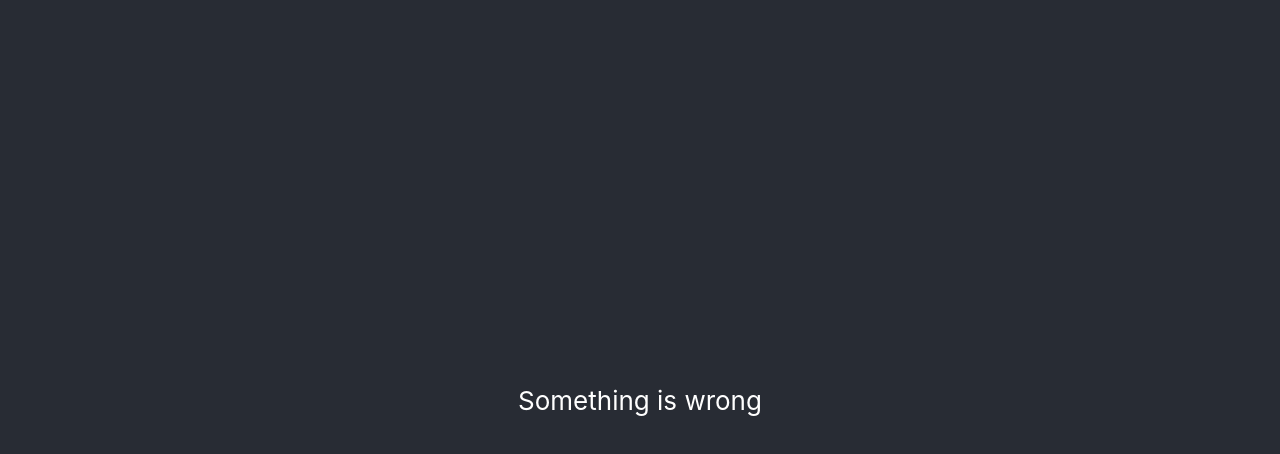
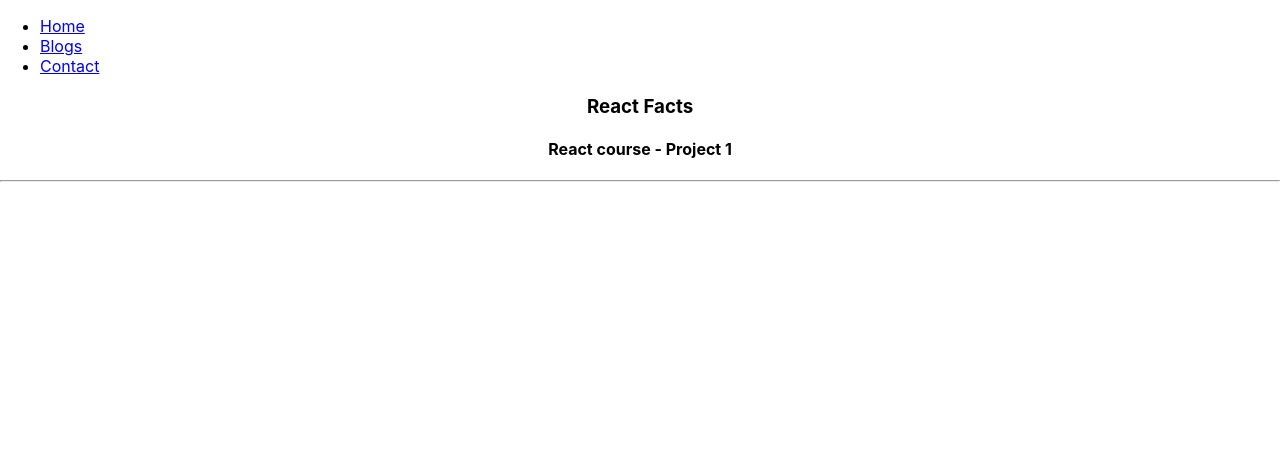
Before and after one commit to LNR14/react-course, a React (Create React App) app: page / in a window 1280 px wide. Shown: the top 454 px of the page. Built offline with nearby package versions, Linux system fonts and the light colour scheme.

Commit message:
Added pages
React router dom and added pages.

```diff
--- a/package.json
+++ b/package.json
@@ -39,6 +39,7 @@
     ]
   },
   "devDependencies": {
-    "gh-pages": "^4.0.0"
+    "gh-pages": "^4.0.0",
+    "react-router-dom": "^6.8.1"
   }
 }
--- a/src/App.js
+++ b/src/App.js
@@ -1,14 +1,23 @@
 import logo from './logo.svg';
+import ReactDOM from "react-dom/client";
+import { BrowserRouter, Routes, Route } from "react-router-dom";
+import Layout from "./pages/Layout";
+import FirstPage from './pages/FirstPage';
+import NoPage from "./pages/NoPage";
 import './App.css';
 
-function App() {
+export default function App() {
   return (
-    <div className="App">
-      <header className="App-header">
-        Something is wrong
-      </header>
-    </div>
+    <BrowserRouter>
+      <Routes>
+        <Route path="/" element={<Layout />}>
+          <Route index element={<FirstPage />} />
+          <Route path="*" element={<NoPage />} />
+        </Route>
+      </Routes>
+    </BrowserRouter>
   );
 }
 
-export default App;
+const root = ReactDOM.createRoot(document.getElementById('root'));
+root.render(<App />);
--- a/src/pages/FirstPage.js
+++ b/src/pages/FirstPage.js
@@ -1,5 +1,4 @@
-import logo from './logo.svg';
-import './App.css';
+import React from 'react';
 
 export default function FirstPage() {
   return (
--- /dev/null
+++ b/src/pages/Layout.js
@@ -0,0 +1,25 @@
+import { Outlet, Link } from "react-router-dom";
+
+const Layout = () => {
+  return (
+    <>
+      <nav>
+        <ul>
+          <li>
+            <Link to="/">Home</Link>
+          </li>
+          <li>
+            <Link to="/blogs">Blogs</Link>
+          </li>
+          <li>
+            <Link to="/contact">Contact</Link>
+          </li>
+        </ul>
+      </nav>
+
+      <Outlet />
+    </>
+  )
+};
+
+export default Layout;
--- /dev/null
+++ b/src/pages/NoPage.js
@@ -0,0 +1,5 @@
+const NoPage = () => {
+    return <h1>404</h1>;
+  };
+
+  export default NoPage;
```
Also changed, not shown: 1 other file (tests, documents, lock files or other folders).
